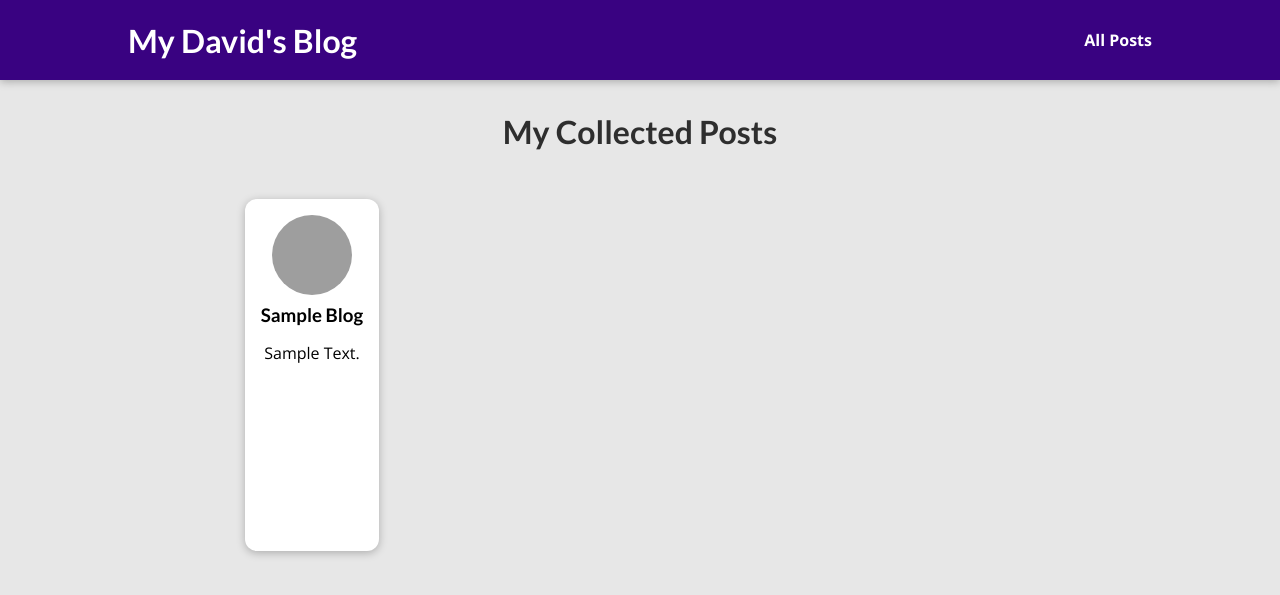
After one commit to Goldmagination/Django-blog, a Django app: template blog/templates/blog/all-posts.html in a window 1280 px wide. The commit adds this page. Shown: the top 595 px of the page. Run offline with Django 3.2, Linux system fonts and the light colour scheme; the template is opened without the code that fills it: most values are stand-ins (such as "Sample title", 1, 10 or a date in 2020); grey boxes are pictures that could not be loaded.

Commit message:
customized blog pages

```diff
--- /dev/null
+++ b/blog/static/blog/all-posts.css
@@ -0,0 +1,43 @@
+body {
+    background-color: #e7e7e7;
+  }
+
+  #main-navigation {
+    background-color: #390281;
+    box-shadow: 0 2px 8px rgba(0, 0, 0, 0.25);
+  }
+
+  #all-posts {
+    margin: 7rem auto;
+    width: 90%;
+    max-width: 60rem;
+  }
+
+  #all-posts h2 {
+    text-align: center;
+    font-size: 2rem;
+    color: #2e2e2e;
+    margin: 3rem 0;
+  }
+
+  ul {
+    list-style: none;
+    margin: 0;
+    padding: 0;
+    display: grid;
+    grid-template-columns: repeat(auto-fill, minmax(17rem, 1fr));
+    gap: 1.5rem;
+  }
+
+  .post img {
+    width: 7rem;
+    height: 7rem;
+  }
+
+  .post a {
+    height: 22rem;
+    transform-origin: center;
+    box-shadow: 0 2px 8px rgba(0, 0, 0, 0.25);
+    border-radius: 12px;
+    background-color: white;
+  }
--- /dev/null
+++ b/blog/static/blog/post.css
@@ -0,0 +1,43 @@
+.post {
+    display: flex;
+    flex-direction: column;
+    align-items: center;
+    text-align: center;
+  }
+
+  .post a {
+    text-decoration: none;
+    color: black;
+    transition: all 0.2s ease;
+    padding: 1rem;
+  }
+
+  .post a:hover,
+  .post a:active {
+    transform: scale(1.1);
+    background-color: #390281;
+    color: white;
+  }
+
+  .post img {
+    width: 5rem;
+    height: 5rem;
+    object-fit: cover;
+    border-radius: 50%;
+  }
+
+  .post h3 {
+    margin: 0.25rem 0;
+  }
+
+  .post time {
+    color: #666666;
+    margin: 0.25rem;
+    font-style: italic;
+    font-size: 0.85rem;
+  }
+
+  .post:hover time,
+  .post:active time {
+    color: white;
+  }
--- /dev/null
+++ b/blog/templates/blog/all-posts.html
@@ -0,0 +1,22 @@
+{% extends "layout.html" %}
+{% load static %}
+
+{% block page_title %}
+    All my Posts
+{% endblock page_title %}
+
+{% block css_files %}
+    <link rel="stylesheet" href="{% static "blog/all-posts.css"%}">
+    <link rel="stylesheet" href="{% static "blog/post.css"%}">
+{% endblock %}
+
+{% block page_body %}
+<section id="all-posts">
+    <h2>My Collected Posts</h2>
+    <ul>
+    {% for blog in all_posts %}
+        {% include "blog/includes/post.html" %}
+    {%endfor%}
+    </ul>
+</section>
+{% endblock %}
--- /dev/null
+++ b/blog/templates/blog/includes/post.html
@@ -0,0 +1,14 @@
+{% load static %}
+<li>
+        <article class="post">
+            <a href="{% url "posts-detail-page" blog.slug %}">
+            <img src="{% static "images/"|add:blog.image %}" alt="{{blog.post_title}}">
+            <div class="post__content">
+                <h3>{{blog.post_title|title}}</h3>
+                <p>
+                    {{blog.excerpt|title}}
+                </p>
+            </div>
+                </a>
+        </article>
+        </li>
--- a/blog/urls.py
+++ b/blog/urls.py
@@ -4,5 +4,5 @@ from . import views
 urlpatterns = [
     path("", views.starting_page, name="starting-page"),
     path("posts", views.posts, name="posts-page"),
-    path("posts/<str:blog_name>", views.blog_post, name="posts-detail-page")
+    path("posts/<slug:slug>", views.blog_post, name="posts-detail-page")
 ]
--- a/templates/layout.html
+++ b/templates/layout.html
@@ -15,6 +15,12 @@
     {% block css_files %}{% endblock%}
 </head>
 <body>
+<header id="main-navigation">
+        <h1><a href="{% url "starting-page" %}"> My David's Blog </a></h1>
+        <nav>
+        <a href="{% url "posts-page" %}">All Posts</a>
+        </nav>
+    </header>
     {% block page_body %}
     {% endblock %}
 </body>
```
Also changed, not shown: blog/static/blog/post-detail.css (added, +62 -0 lines), blog/templates/blog/blog.html (+24 -5 lines), blog/templates/blog/index.html (+7 -17 lines), blog/views.py (+61 -13 lines), templates/404.html (added, +9 -0 lines).
